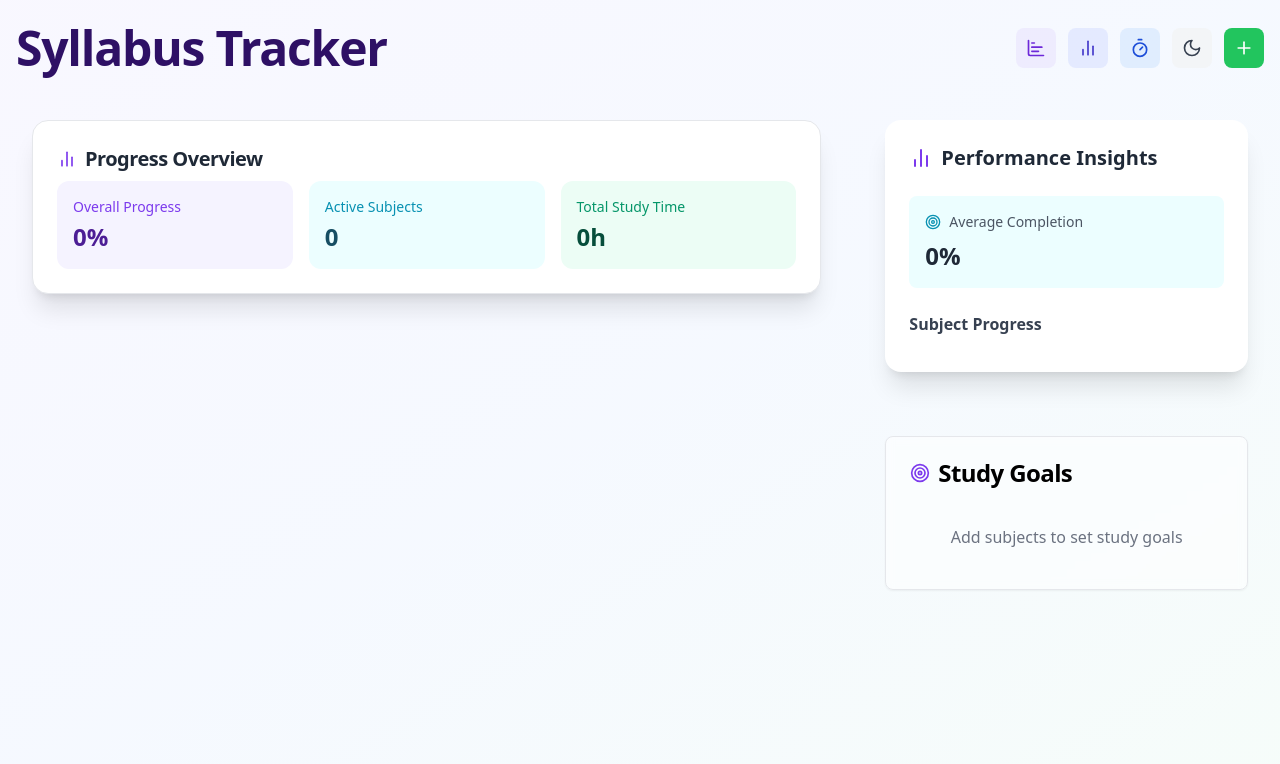
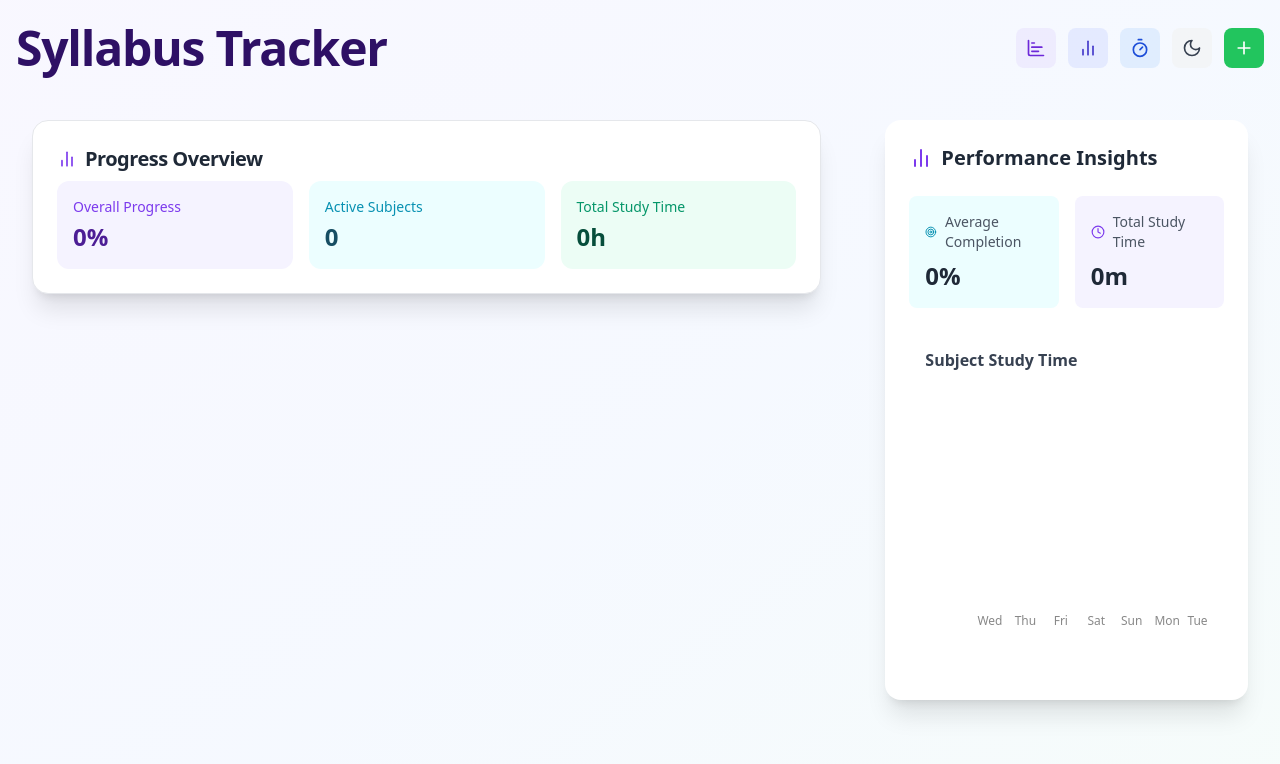
Before and after one commit to Meghna1904/Meghna_projects, a Next.js app: page / in a window 1280 px wide. Shown: the top 764 px of the page. Built offline with nearby package versions, Linux system fonts and the light colour scheme.

Commit message:
Update performance insights graph and remove subject progress

```diff
--- a/components/PerformanceInsights.js
+++ b/components/PerformanceInsights.js
@@ -2,7 +2,18 @@ import React, { useMemo } from 'react';
 import { BarChart2, Clock, Target } from 'lucide-react';
 import { LineChart, Line, XAxis, YAxis, Tooltip, ResponsiveContainer } from 'recharts';
 
-const PerformanceInsights = ({ subjects, currentSession }) => {
+const PerformanceInsights = ({ subjects, studySessions }) => {
+  // Format time to show hours and minutes
+  const formatTimeSpent = (minutes) => {
+    if (!minutes) return '0m';
+    const hours = Math.floor(minutes / 60);
+    const remainingMinutes = Math.floor(minutes % 60);
+    if (hours > 0) {
+      return `${hours}h ${remainingMinutes > 0 ? `${remainingMinutes}m` : ''}`;
+    }
+    return `${remainingMinutes}m`;
+  };
+
   const getPerformanceData = useMemo(() => {
     return subjects.map(subject => {
       // Calculate completion percentage
@@ -13,7 +24,8 @@ const PerformanceInsights = ({ subjects, currentSession }) => {
 
       return {
         name: subject.name,
-        completion: Math.round(completion)
+        completion: Math.round(completion),
+        totalTime: subject.totalStudyTime || 0
       };
     });
   }, [subjects]);
@@ -25,6 +37,73 @@ const PerformanceInsights = ({ subjects, currentSession }) => {
     [getPerformanceData]
   );
 
+  const totalStudyTime = useMemo(() =>
+    getPerformanceData.reduce((sum, subject) => sum + subject.totalTime, 0),
+    [getPerformanceData]
+  );
+
+  // Prepare data for the time-based graph
+  const timeChartData = useMemo(() => {
+    // Get the last 7 days including today
+    const last7Days = Array.from({ length: 7 }, (_, i) => {
+      const date = new Date();
+      date.setHours(0, 0, 0, 0); // Set to start of day
+      date.setDate(date.getDate() - (6 - i)); // 6 days ago to today
+      return date;
+    });
+
+    // Initialize data structure for each day and subject
+    const dailyData = last7Days.map(date => ({
+      date: date.toLocaleDateString('en-US', { weekday: 'short' }),
+      fullDate: date,
+      ...subjects.reduce((acc, subject) => {
+        acc[subject.name] = 0;
+        return acc;
+      }, {})
+    }));
+
+    // Process study sessions
+    if (studySessions && studySessions.length > 0) {
+      studySessions.forEach(session => {
+        const sessionDate = new Date(session.timestamp);
+        sessionDate.setHours(0, 0, 0, 0); // Set to start of day
+
+        // Find the corresponding day in our data
+        const dayIndex = dailyData.findIndex(day =>
+          day.fullDate.getTime() === sessionDate.getTime()
+        );
+
+        if (dayIndex !== -1) {
+          const subject = subjects.find(s => s.id === session.subjectId);
+          if (subject) {
+            dailyData[dayIndex][subject.name] += session.duration;
+          }
+        }
+      });
+    }
+
+    // Remove the fullDate property before returning
+    return dailyData.map(({ fullDate, ...rest }) => rest);
+  }, [studySessions, subjects]);
+
+  // Generate colors for subjects
+  const subjectColors = useMemo(() => {
+    const colors = [
+      '#8b5cf6', // violet
+      '#06b6d4', // cyan
+      '#10b981', // emerald
+      '#f59e0b', // amber
+      '#ef4444', // red
+      '#ec4899', // pink
+      '#6366f1', // indigo
+    ];
+
+    return subjects.reduce((acc, subject, index) => {
+      acc[subject.name] = colors[index % colors.length];
+      return acc;
+    }, {});
+  }, [subjects]);
+
   return (
     <div className="bg-white dark:bg-gray-800 rounded-2xl shadow-xl p-6">
       <div className="flex items-center mb-6">
@@ -33,7 +112,8 @@ const PerformanceInsights = ({ subjects, currentSession }) => {
       </div>
 
       <div className="space-y-6">
-        {/* Summary Card */}
+        {/* Summary Cards */}
+        <div className="grid grid-cols-2 gap-4">
           <div className="bg-cyan-50 dark:bg-gray-700 p-4 rounded-lg">
             <div className="flex items-center mb-2">
               <Target className="w-4 h-4 mr-2 text-cyan-600 dark:text-cyan-400" />
@@ -44,28 +124,71 @@ const PerformanceInsights = ({ subjects, currentSession }) => {
             </p>
           </div>
 
-        {/* Subject Breakdown */}
-        <div>
-          <h3 className="text-md font-semibold mb-3 text-gray-700 dark:text-gray-200">Subject Progress</h3>
-          <div className="space-y-3">
-            {getPerformanceData.map((subject, index) => (
-              <div key={index} className="bg-gray-50 dark:bg-gray-700 p-3 rounded-lg">
-                <div className="flex items-center justify-between mb-2">
-                  <span className="text-sm font-medium text-gray-700 dark:text-gray-200">
+          <div className="bg-violet-50 dark:bg-gray-700 p-4 rounded-lg">
+            <div className="flex items-center mb-2">
+              <Clock className="w-4 h-4 mr-2 text-violet-600 dark:text-violet-400" />
+              <p className="text-sm text-gray-600 dark:text-gray-300">Total Study Time</p>
+            </div>
+            <p className="text-2xl font-bold text-gray-800 dark:text-white">
+              {formatTimeSpent(totalStudyTime)}
+            </p>
+          </div>
+        </div>
+
+        {/* Study Time Graph */}
+        <div className="bg-white dark:bg-gray-700 p-4 rounded-lg">
+          <h3 className="text-md font-semibold mb-4 text-gray-700 dark:text-gray-200">Subject Study Time</h3>
+          <div className="h-64">
+            <ResponsiveContainer width="100%" height="100%">
+              <LineChart data={timeChartData}>
+                <XAxis
+                  dataKey="date"
+                  stroke="#888888"
+                  fontSize={12}
+                  tickLine={false}
+                  axisLine={false}
+                />
+                <YAxis
+                  stroke="#888888"
+                  fontSize={12}
+                  tickLine={false}
+                  axisLine={false}
+                  tickFormatter={(value) => `${value}m`}
+                />
+                <Tooltip
+                  contentStyle={{
+                    backgroundColor: 'rgba(255, 255, 255, 0.8)',
+                    border: 'none',
+                    borderRadius: '4px',
+                    boxShadow: '0 2px 4px rgba(0,0,0,0.1)'
+                  }}
+                  formatter={(value, name) => [`${value} minutes`, name]}
+                />
+                {subjects.map((subject) => (
+                  <Line
+                    key={subject.name}
+                    type="monotone"
+                    dataKey={subject.name}
+                    stroke={subjectColors[subject.name]}
+                    strokeWidth={2}
+                    dot={false}
+                    activeDot={{ r: 4 }}
+                  />
+                ))}
+              </LineChart>
+            </ResponsiveContainer>
+          </div>
+          {/* Legend */}
+          <div className="mt-4 flex flex-wrap gap-4">
+            {subjects.map((subject) => (
+              <div key={subject.name} className="flex items-center">
+                <div
+                  className="w-3 h-3 rounded-full mr-2"
+                  style={{ backgroundColor: subjectColors[subject.name] }}
+                />
+                <span className="text-sm text-gray-600 dark:text-gray-300">
                   {subject.name}
                 </span>
-                </div>
-                <div className="relative h-2 bg-gray-200 dark:bg-gray-600 rounded-full">
-                  <div
-                    className="absolute h-2 bg-violet-600 rounded-full transition-all duration-300"
-                    style={{ width: `${subject.completion}%` }}
-                  />
-                </div>
-                <div className="mt-1 text-right">
-                  <span className="text-xs font-medium text-violet-600 dark:text-violet-400">
-                    {subject.completion}% Complete
-                  </span>
-                </div>
               </div>
             ))}
           </div>
--- a/components/SubjectCard.js
+++ b/components/SubjectCard.js
@@ -24,6 +24,17 @@ const SubjectCard = ({ subject, onUpdate, onDelete }) => {
     return Math.round((completedTopics / subject.topics.length) * 100);
   }, [subject.topics]);
 
+  // Format time to show hours and minutes
+  const formatTimeSpent = (minutes) => {
+    if (!minutes) return '';
+    const hours = Math.floor(minutes / 60);
+    const remainingMinutes = Math.floor(minutes % 60);
+    if (hours > 0) {
+      return `${hours}h ${remainingMinutes > 0 ? `${remainingMinutes}m` : ''}`;
+    }
+    return `${remainingMinutes}m`;
+  };
+
   const addTopic = () => {
     if (newTopic.trim()) {
       let topicsToAdd = [];
@@ -48,7 +59,8 @@ const SubjectCard = ({ subject, onUpdate, onDelete }) => {
               id: Date.now().toString() + Math.random().toString(36).substr(2, 9),
               name: topicName,
               completed: false,
-              forReview: false
+              forReview: false,
+              studyTime: 0
             }))
           ]
         };
@@ -99,9 +111,16 @@ const SubjectCard = ({ subject, onUpdate, onDelete }) => {
       <div className="flex flex-col space-y-4">
         <div className="flex justify-between items-start">
           <div className="flex-1">
+            <div className="flex items-center space-x-2">
               <h2 className="text-xl font-semibold text-violet-950 dark:text-white">
                 {subject.name}
+                {subject.totalStudyTime > 0 && (
+                  <span className="ml-2 text-sm font-normal text-gray-500 dark:text-gray-400">
+                    ({Math.floor(subject.totalStudyTime)} min studied)
+                  </span>
+                )}
               </h2>
+            </div>
             <div className="mt-2 space-y-1">
               <div className="flex justify-between text-sm text-violet-700 dark:text-violet-300">
                 <span>{calculateProgress}% Complete</span>
@@ -190,9 +209,11 @@ const SubjectCard = ({ subject, onUpdate, onDelete }) => {
                   >
                     <CheckCircle className="w-5 h-5" />
                   </button>
+                  <div className="flex flex-col">
                     <span className={`${topic.completed ? 'line-through text-gray-500 dark:text-gray-400' : 'text-gray-900 dark:text-gray-100'}`}>
                       {topic.name}
                     </span>
+                  </div>
                 </div>
                 <div className="flex items-center space-x-2">
                   <button
@@ -209,6 +230,11 @@ const SubjectCard = ({ subject, onUpdate, onDelete }) => {
                       <Bookmark className="w-5 h-5" />
                     )}
                   </button>
+                  {topic.studyTime > 0 && (
+                    <span className="text-sm text-gray-500 dark:text-gray-400">
+                      {formatTimeSpent(topic.studyTime)}
+                    </span>
+                  )}
                   <button
                     onClick={() => deleteTopic(topic.id)}
                     className="p-1 rounded-full hover:bg-red-100 dark:hover:bg-red-900/50 text-red-500"
--- a/pages/index.js
+++ b/pages/index.js
@@ -128,32 +128,33 @@ export default function Home() {
     }
   };
 
-  // Update subject study time
-  const handleTimeUpdate = (timeData) => {
-    setSubjects((prevSubjects) =>
-      prevSubjects.map((subject) => {
-        if (subject.id === timeData.subjectId) {
-          const updatedSubject = {
-            ...subject,
-            totalStudyTime: (subject.totalStudyTime || 0) +
-              (timeData.type === 'work' ? timeData.time : 0),
-            topics: subject.topics.map((topic) =>
-              topic.id === timeData.topicId
-                ? {
-                    ...topic,
-                    studyTime: (topic.studyTime || 0) +
-                      (timeData.type === 'work' ? timeData.time : 0),
-                    lastStudied: new Date().toISOString(),
-                  }
-                : topic
-            ),
-            lastStudied: new Date().toISOString(),
-          };
-          return updatedSubject;
-        }
-        return subject;
-      })
+  // Handle time updates from PomodoroTimer
+  const handleTimeUpdate = ({ subjectId, topicId, time }) => {
+    setSubjects(prevSubjects =>
+      prevSubjects.map(subject =>
+        subject.id === subjectId
+          ? {
+              ...subject,
+              totalStudyTime: (subject.totalStudyTime || 0) + time,
+              topics: subject.topics.map(topic =>
+                topic.id === topicId
+                  ? { ...topic, studyTime: (topic.studyTime || 0) + time }
+                  : topic
+              )
+            }
+          : subject
+      )
     );
+
+    // Add to study sessions
+    const newSession = {
+      timestamp: new Date().toISOString(),
+      subjectId,
+      topicId,
+      duration: time
+    };
+    setStudySessions(prev => [...prev, newSession]);
+    saveToLocalStorage('studySessions', [...studySessions, newSession]);
   };
 
   // Delete subject with confirmation
@@ -405,19 +406,16 @@ export default function Home() {
                 {/* Pomodoro Timer */}
                 <AnimatePresence>
                   {showPomodoroTimer && (
-                    <motion.div
-                      initial={{ opacity: 0, scale: 0.95 }}
-                      animate={{ opacity: 1, scale: 1 }}
-                      exit={{ opacity: 0, scale: 0.95 }}
-                      className="p-4"
-                    >
+                    <div className="lg:col-span-4">
                       <PomodoroTimer
                         subjects={subjects}
                         onTimeUpdate={handleTimeUpdate}
-                        updateSubjects={setSubjects}
-                        onSessionStateChange={setStudySessionActive}
+                        currentSession={currentSession}
+                        setCurrentSession={setCurrentSession}
+                        studySessionActive={studySessionActive}
+                        setStudySessionActive={setStudySessionActive}
                       />
-                    </motion.div>
+                    </div>
                   )}
                 </AnimatePresence>
 
@@ -427,7 +425,10 @@ export default function Home() {
                   transition={{ duration: 0.5, delay: 0.8 }}
                   className="p-4"
                 >
-                  <PerformanceInsights subjects={subjects} />
+                  <PerformanceInsights
+                    subjects={subjects}
+                    studySessions={studySessions}
+                  />
                 </motion.div>
 
                 {/* Most Studied Topics Modal */}
```
Also changed, not shown: components/PomodoroTimer.js (+12 -31 lines). Lines whose indentation alone changed are shown as unchanged.
